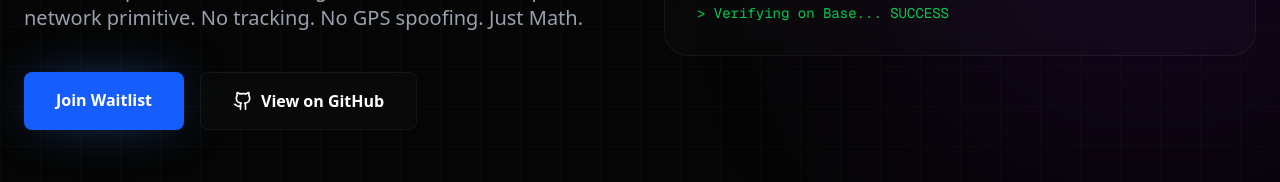
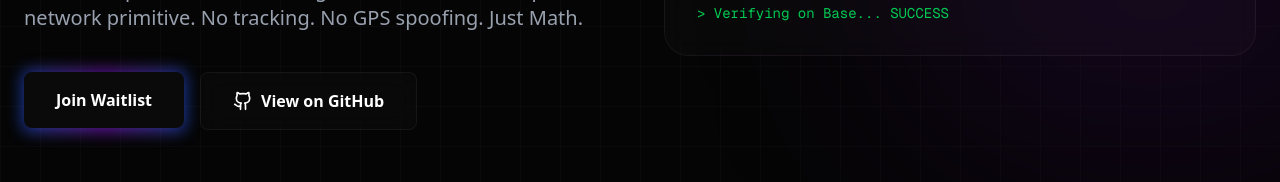
Before and after one commit to WifiproofProtocol/wifiproof-v2, a Next.js app in the folder packages/web/: page / in a window 1280 px wide. Shown: the part 574-756 px from the top of the page. Built offline with nearby package versions, Linux system fonts and the light colour scheme; no server answers.

Commit message:
feat(web): add animated gradient border to Hero CTA

```diff
--- a/packages/web/src/components/landing/Hero.tsx
+++ b/packages/web/src/components/landing/Hero.tsx
@@ -48,11 +48,11 @@ export default function Hero() {
           </p>
 
           <div className="flex flex-wrap gap-4">
-            <a
-              href="#waitlist"
-              className="px-8 py-4 bg-blue-600 hover:bg-blue-500 text-white rounded-lg font-bold transition-all blue-glow"
-            >
-              Join Waitlist
+            <a href="#waitlist" className="relative group">
+              <div className="absolute -inset-0.5 bg-gradient-to-r from-blue-600 via-purple-600 to-blue-600 rounded-lg blur opacity-60 group-hover:opacity-100 transition duration-500 animate-gradient-x" />
+              <div className="relative px-8 py-4 bg-[#0a0a0a] text-white rounded-lg font-bold transition-all">
+                Join Waitlist
+              </div>
             </a>
             <a
               href="https://github.com/AztecProtocol/wifiproof-v2"
```
